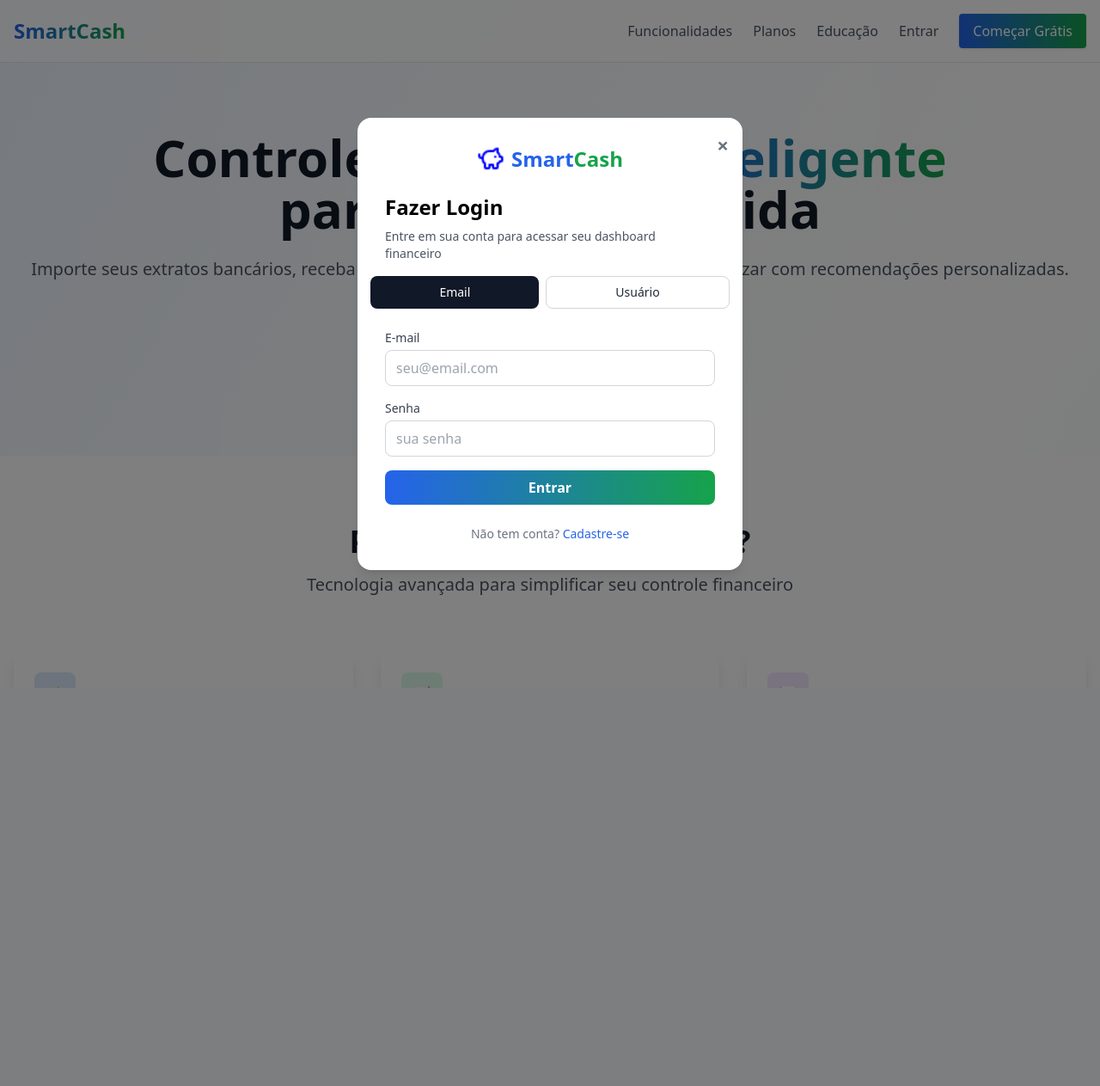
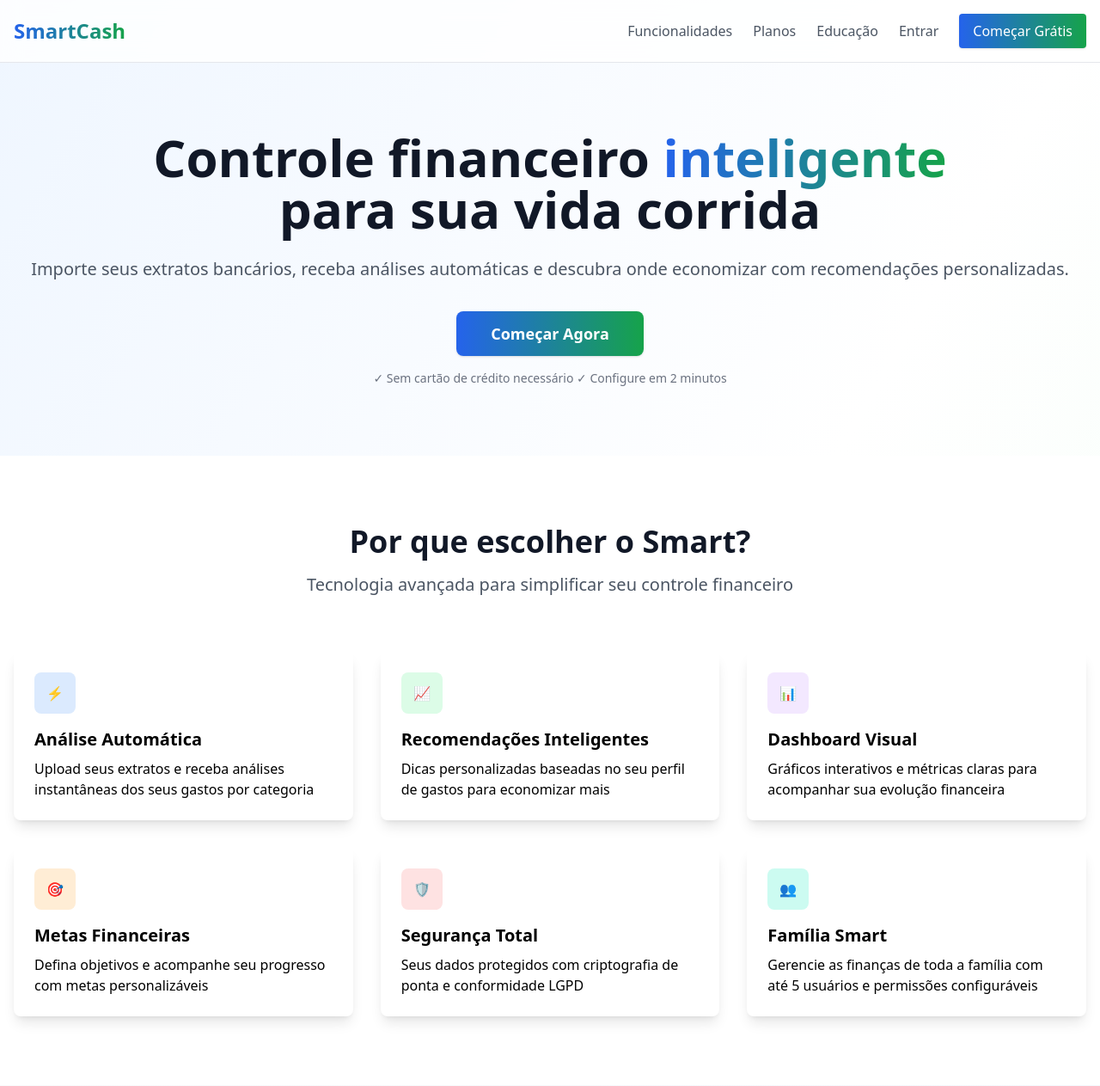
Before and after one commit to sara2003s/SmartCash, a Django app: a page that uses financas/templates/financas/index.html in a window 1280 px wide. Shown: the top 1263 px of the page at 86% size. Before the commit the page ends 800 px from the top, so only its background shows below. Run offline with Django 5.2, Linux system fonts and the light colour scheme; some libraries are stand-ins or nearby versions.

Commit message:
Mudancas nos arquivos

```diff
--- a/financas/templates/financas/index.html
+++ b/financas/templates/financas/index.html
@@ -228,18 +228,16 @@
         </div>
     </footer>
 
-    </button>
     <!-- Modal Login -->
     <div id="loginModal" class="fixed inset-0 bg-black bg-opacity-50 hidden flex items-center justify-center z-50"
         onclick="fecharFora(event)">
         <div class="bg-white p-8 rounded-2xl shadow-lg w-full max-w-md relative" onclick="event.stopPropagation();">
 
-            <!-- Botão fechar (X) -->
-            <button onclick="fecharModal()" class="absolute top-4 right-4 text-gray-500 hover:text-gray-700 text-2xl font-bold">
+            <button onclick="fecharModal()"
+                class="absolute top-4 right-4 text-gray-500 hover:text-gray-700 text-2xl font-bold">
                 &times;
             </button>
 
-            <!-- Logo + Nome -->
             <div class="flex justify-center items-center space-x-2 mb-6">
                 <img src="{% static 'img/piggy-bank.png' %}" alt="Logo SmartCash" class="h-8 w-8">
                 <span class="text-2xl font-bold">
@@ -247,13 +245,22 @@
                 </span>
             </div>
 
-            <!-- Título -->
             <h2 class="text-2xl font-bold w-full mb-2">Fazer Login</h2>
             <p class="w-full text-gray-600 mb-4 text-sm">
                 Entre em sua conta para acessar seu dashboard financeiro
             </p>
+            {% if messages %}
+            <div class="fixed bottom-4 right-4 z-50">
+                {% for message in messages %}
+                <div
+                    class="px-6 py-4 rounded-lg shadow-lg text-white font-semibold transition-all duration-300
+                    {% if 'error' in message.tags %}bg-red-600{% elif 'success' in message.tags %}bg-green-600{% else %}bg-gray-600{% endif %}">
+                    <p>{{ message }}</p>
+                </div>
+                {% endfor %}
+            </div>
+            {% endif %}
 
-            <!-- Abas -->
             <div class="flex justify-center mb-6 space-x-2">
                 <button id="tab-email" class="px-20 py-2 rounded-lg font-medium text-sm bg-gray-900 text-white"
                     onclick="mostrarTab('email')">
@@ -265,24 +272,7 @@
                     Usuário
                 </button>
             </div>
-            <!-- Exibir mensagens de erro/sucesso -->
-            {% if messages %}
-            <div class="mb-4">
-                {% for message in messages %}
-                <div class="p-3 rounded-lg text-sm
-                                        {% if message.tags == 'error' %}
-                                            bg-red-100 text-red-700
-                                        {% elif message.tags == 'success' %}
-                                            bg-green-100 text-green-700
-                                        {% else %}
-                                            bg-gray-100 text-gray-700
-                                        {% endif %}
-                                    ">
-                    {{ message }}
-                </div>
-                {% endfor %}
-            </div>
-            {% endif %}
+
 
             <!-- Formulário por Email -->
             <form id="form-email" method="post" action="{% url 'login' %}" class="space-y-4">
@@ -355,16 +345,44 @@
             <p class="w-full text-sm mb-4">Crie sua conta gratuita e comece a organizar suas finanças</p>
 
             <!-- Formulário Cadastro -->
-            <form>
-                <input type="text" placeholder="Nome completo" class="w-full border rounded px-3 py-2 mb-3">
+            <form method="post" action="{% url 'financas:register' %}">
+                {% csrf_token %}
+                <input type="text" name="nome_completo" placeholder="Nome completo"
+                    class="w-full border rounded px-3 py-2 mb-3">
                 <div class="flex space-x-2 mb-3">
-                    <input type="text" placeholder="CPF/RG" class="w-1/2 border rounded px-3 py-2">
-                    <input type="text" placeholder="Celular" class="w-1/2 border rounded px-3 py-2">
+                    <input type="text" name="cpf_rg" placeholder="CPF/RG" class="w-1/2 border rounded px-3 py-2">
+                    <input type="text" name="celular" placeholder="Celular" class="w-1/2 border rounded px-3 py-2">
                 </div>
-                <input type="text" placeholder="Nome de usuário" class="w-full border rounded px-3 py-2 mb-3">
-                <input type="email" placeholder="Email" class="w-full border rounded px-3 py-2 mb-3">
-                <input type="password" placeholder="Senha" class="w-full border rounded px-3 py-2 mb-3">
-                <input type="password" placeholder="Confirmar senha" class="w-full border rounded px-3 py-2 mb-3">
+                <input type="text" name="username" placeholder=" Nome de usuário"
+                    class="w-full border rounded px-3 py-2 mb-3">
+                <input type="email" name="email" placeholder="Email" class="w-full border rounded px-3 py-2 mb-3">
+                <div class="relative mb-3">
+                    <input type="password" name="password" id="register-password" placeholder="Senha"
+                        class="w-full border rounded px-3 py-2 pr-10">
+                    <button type="button" onclick="togglePasswordVisibility('register-password')"
+                        class="absolute inset-y-0 right-0 flex items-center px-3 text-gray-500 hover:text-gray-800">
+                        <svg xmlns="http://www.w3.org/2000/svg" fill="none" viewBox="0 0 24 24" stroke-width="1.5"
+                            stroke="currentColor" class="w-5 h-5">
+                            <path stroke-linecap="round" stroke-linejoin="round"
+                                d="M2.036 12.322a1.012 1.012 0 010-.639C3.423 7.51 7.36 4.5 12 4.5c4.638 0 8.577 3.01 9.964 7.822a.99.99 0 010 .639C20.577 16.49 16.64 19.5 12 19.5c-4.638 0-8.577-3.01-9.964-7.822z" />
+                            <path stroke-linecap="round" stroke-linejoin="round" d="M15 12a3 3 0 11-6 0 3 3 0 016 0z" />
+                        </svg>
+                    </button>
+                </div>
+
+                <div class="relative mb-3">
+                    <input type="password" name="confirmar_senha" id="register-confirm-password"
+                        placeholder="Confirmar senha" class="w-full border rounded px-3 py-2 pr-10">
+                    <button type="button" onclick="togglePasswordVisibility('register-confirm-password')"
+                        class="absolute inset-y-0 right-0 flex items-center px-3 text-gray-500 hover:text-gray-800">
+                        <svg xmlns="http://www.w3.org/2000/svg" fill="none" viewBox="0 0 24 24" stroke-width="1.5"
+                            stroke="currentColor" class="w-5 h-5">
+                            <path stroke-linecap="round" stroke-linejoin="round"
+                                d="M2.036 12.322a1.012 1.012 0 010-.639C3.423 7.51 7.36 4.5 12 4.5c4.638 0 8.577 3.01 9.964 7.822a.99.99 0 010 .639C20.577 16.49 16.64 19.5 12 19.5c-4.638 0-8.577-3.01-9.964-7.822z" />
+                            <path stroke-linecap="round" stroke-linejoin="round" d="M15 12a3 3 0 11-6 0 3 3 0 016 0z" />
+                        </svg>
+                    </button>
+                </div>
 
                 <div class="flex items-center mb-3">
                     <input type="checkbox" class="mr-2">
@@ -372,7 +390,8 @@
                         privacidade</span>
                 </div>
 
-                <button class="w-full bg-gradient-to-r from-blue-600 to-green-600 text-white py-2 rounded">Criar
+                <button type="submit"
+                    class="w-full bg-gradient-to-r from-blue-600 to-green-600 text-white py-2 rounded">Criar
                     Conta</button>
             </form>
 
@@ -388,7 +407,6 @@
     </div>
 
 
-    <!-- Script Tabs -->
     <script>
         function abrirModal() {
             document.getElementById("loginModal").classList.remove("hidden");
@@ -398,44 +416,28 @@
             document.getElementById("loginModal").classList.add("hidden");
         }
 
-        // Fechar clicando fora da caixinha branca
-        function fecharFora(event) {
-            if (event.target.id === "loginModal") {
-                fecharModal();
-            }
-        }
         function abrirRegister() {
             document.getElementById("registerModal").classList.remove("hidden");
-            document.getElementById("loginModal").classList.add("hidden");
         }
+
         function fecharRegister() {
             document.getElementById("registerModal").classList.add("hidden");
         }
 
-        function mostrarTab(tab) {
-            // esconder ambos
-            document.getElementById('form-email').classList.add('hidden');
-            document.getElementById('form-usuario').classList.add('hidden');
-            // resetar estilos
-            document.getElementById('tab-email').classList.remove('bg-gray-900', 'text-white');
-            document.getElementById('tab-email').classList.add('border', 'border-gray-300', 'text-gray-800');
-            document.getElementById('tab-usuario').classList.remove('bg-gray-900', 'text-white');
-            document.getElementById('tab-usuario').classList.add('border', 'border-gray-300', 'text-gray-800');
+        function togglePasswordVisibility(fieldId) {
+            const passwordField = document.getElementById(fieldId);
+            const type = passwordField.getAttribute('type') === 'password' ? 'text' : 'password';
+            passwordField.setAttribute('type', type);
 
-            if (tab === 'email') {
-                document.getElementById('form-email').classList.remove('hidden');
-                document.getElementById('tab-email').classList.add('bg-gray-900', 'text-white');
-                document.getElementById('tab-email').classList.remove('border', 'border-gray-300', 'text-gray-800');
-            } else {
-                document.getElementById('form-usuario').classList.remove('hidden');
-                document.getElementById('tab-usuario').classList.add('bg-gray-900', 'text-white');
-                document.getElementById('tab-usuario').classList.remove('border', 'border-gray-300', 'text-gray-800');
-            }
+            // Opcional: Você pode mudar o ícone do SVG aqui se quiser
         }
-        <!-- Script para abrir automaticamente o modal se houver mensagem -->
-            document.addEventListener("DOMContentLoaded", function () {
-                document.getElementById("loginModal").classList.remove("hidden");
-            });
+
+        document.addEventListener("DOMContentLoaded", function () {
+            {% if messages %}
+            abrirModal();
+            {% endif %}
+
+        });
 
     </script>
 
--- a/financas/urls.py
+++ b/financas/urls.py
@@ -16,5 +16,6 @@
     path("conexoes_bancarias/", views.conexoes_bancarias, name="conexoes_bancarias"),
     path("educacao/", views.educacao, name="educacao"),
     path("configuracoes/", views.configuracoes, name="configuracoes"),
+    path('configuracao-inicial/', views.configuracao_inicial, name='configuracao_inicial'),
 
 ]
--- a/financas/views.py
+++ b/financas/views.py
@@ -1,5 +1,4 @@
-from django.utils import timezone
-from financas.models import Transacao, Meta
+from financas.models import Transacao, Meta, Profile
 from django.db.models import Sum
 from django.shortcuts import render, redirect
 from django.contrib.auth import login, authenticate, logout
@@ -7,19 +6,19 @@
 from django.contrib.auth.decorators import login_required
 from django.contrib.auth.models import User
 from .models import Meta
-from django.db.models import Sum, F
-
 
 def login_view(request):
     if request.method == 'POST':
         email = request.POST.get('email')
         password = request.POST.get('password')
 
-        user = authenticate(request, username=email, password=password)
+        user = authenticate(request, username=email, password=password, backend='django.contrib.auth.backends.ModelBackend')
+
         if user is not None:
+            login(request, user, backend='django.contrib.auth.backends.ModelBackend')
             messages.success(request, "Login realizado com sucesso!")
-            login(request, user)
-        return redirect('financas:dashboard')
+            return redirect('financas:dashboard')
+        messages.error(request, "E-mail ou senha inválidos.")
 
     return render(request, 'financas/index.html')
 
@@ -29,20 +28,59 @@
 
 def register_view(request):
     if request.method == "POST":
+        nome_completo = request.POST.get("nome_completo")
+        cpf_rg = request.POST.get("cpf_rg")
+        celular = request.POST.get("celular")
         username = request.POST.get("username")
         email = request.POST.get("email")
         password = request.POST.get("password")
+        confirmar_senha = request.POST.get("confirmar_senha")
+
+        if password != confirmar_senha:
+            messages.error(request, "As senhas não coincidem.")
+            return redirect("financas:login")
+
+        if not nome_completo or not username or not email or not password:
+            messages.error(request, "Todos os campos obrigatórios devem ser preenchidos.")
+            return redirect("financas:login")
 
         if User.objects.filter(username=username).exists():
-            messages.error(request, "Esse usuário já existe.")
-            return redirect("register")
+            messages.error(request, "Este nome de usuário já está em uso.")
+            return redirect("financas:login")
 
-        user = User.objects.create_user(username=username, email=email, password=password)
-        login(request, user)
-        messages.success(request, "Cadastro realizado com sucesso!")
-        return redirect("index")
+        if User.objects.filter(email=email).exists():
+            messages.error(request, "Este e-mail já está em uso.")
+            return redirect("financas:login")
 
-    return render(request, "financas/register.html")
+        try:
+            user = User.objects.create_user(username=username, email=email, password=password)
+
+            nomes = nome_completo.split(' ', 1)
+            user.first_name = nomes[0]
+            if len(nomes) > 1:
+                user.last_name = nomes[1]
+            user.save()
+
+            Profile.objects.create(
+                user=user,
+                cpf_rg=cpf_rg,
+                celular=celular
+            )
+
+            login(request, user, backend='django.contrib.auth.backends.ModelBackend')
+            messages.success(request, "Cadastro realizado com sucesso!")
+            return redirect("financas:configuracao_inicial")
+
+        except Exception as e:
+            messages.error(request, f"Ocorreu um erro no cadastro: {e}")
+            return redirect("financas:login")
+
+    return redirect("financas:login")
+
+@login_required
+def configuracao_inicial(request):
+    # Esta página pode ter um formulário para o usuário preencher dados iniciais
+    return render(request, "financas/configuracao_inicial.html")
 
 def metas(request):
     metas_do_usuario = Meta.objects.filter(usuario=request.user).order_by('ativa', 'data_limite')
```
Also changed, not shown: financas/forms.py (added, +12 -0 lines), financas/models.py (+9 -0 lines), financas/templates/financas/configuracao_inicial.html (added, +19 -0 lines), db.sqlite3, financas/migrations/0009_profile.py (added).
